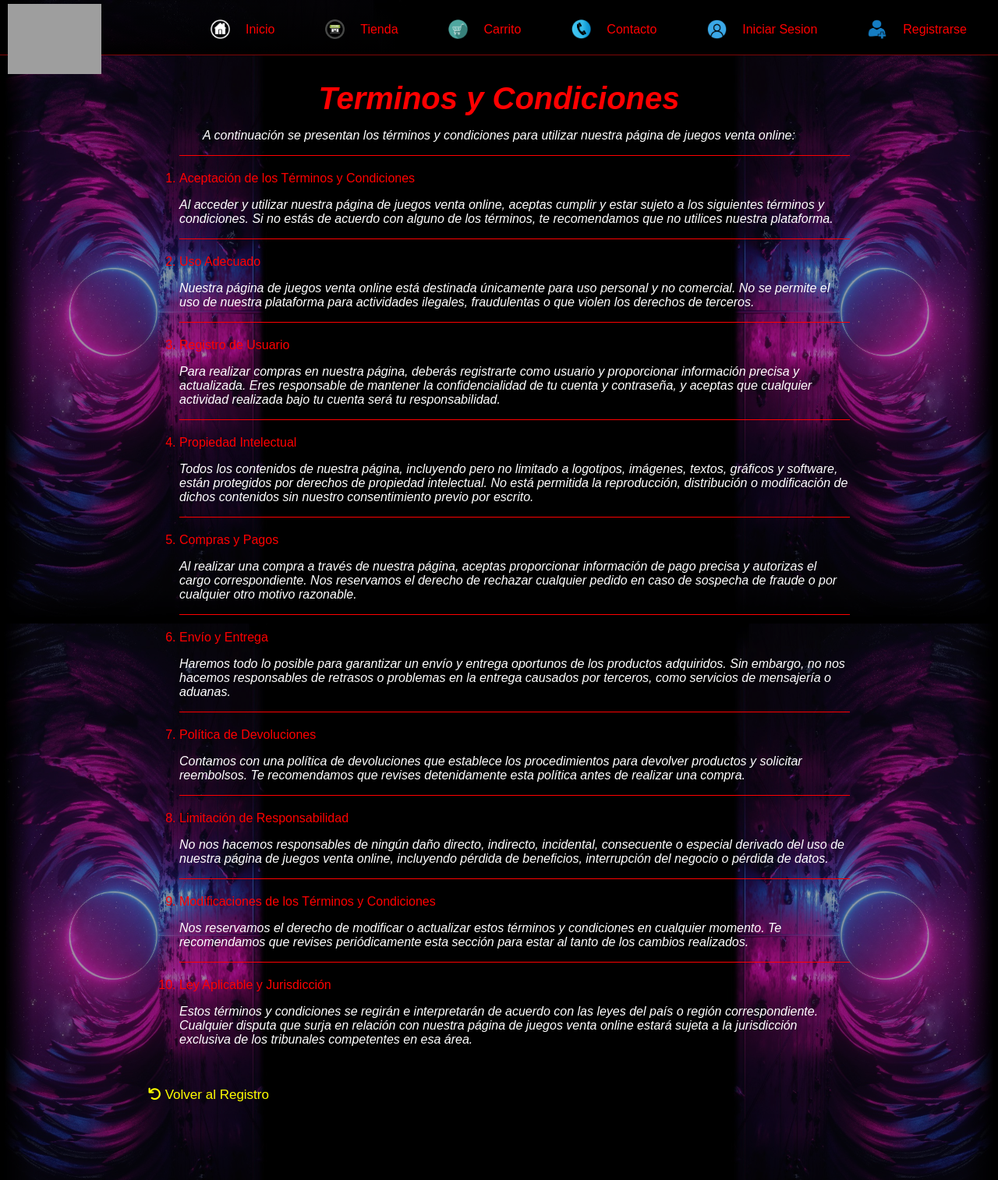
After one commit to LucasJS28/PishiGames, a PHP site: page /terminosycondiciones.php in a window 1280 px wide. The commit adds this page. Shown: the whole page at 78% size. Run offline with PHP 8.4, Linux system fonts and the light colour scheme; grey boxes are pictures that could not be loaded.

Commit message:
Arreglando css ajustando iconos y añadiendo terminos

```diff
--- a/conexiones/Conexion.php
+++ b/conexiones/Conexion.php
@@ -71,6 +71,7 @@ class Conexion extends PDO
         return $consulta->rowCount() > 0;
     }
 
+    //Esta funcion Elimina en base al correo usuario para el panelAdministrador
     public function eliminarUsuario($correoUsuario)
     {
     $sql = "DELETE FROM usuarios WHERE correoUsuario = :correoUsuario";
--- a/estilos/style.css
+++ b/estilos/style.css
@@ -452,6 +452,31 @@ label {
   font-style: italic;
 }
 
+/* Estilos Pagina terminos y Condiciones */
+
+.terminos-contenedor{
+  width: 900px;
+  margin: 0 auto;
+}
+
+.terminos-contenedor li{
+  color: red;
+  border-top: 1px solid red;
+  padding-top: 20px;
+}
+
+.terminos-contenedor p{
+  font-style: italic;
+}
+
+#volver-registro{
+  padding-bottom: 100px;
+  font-size: 17px;
+  color: yellow;
+  margin: 0 auto;
+
+}
+
 @keyframes aparecer {
   0% {
     opacity: 0;
--- a/nav.php
+++ b/nav.php
@@ -13,7 +13,7 @@ $idUsuario = isset($_SESSION['idUsuario']) ? $_SESSION['idUsuario'] : null;
 
 <body>
     <nav>
-        <a href="tienda.php"><img src="iconos/iconpishi" alt=""></a>
+        <a href="bienvenida.php"><img src="iconos/iconpishi" alt=""></a>
         <ul class="lista">
             <li><img class="icono" src="iconos/logoinicio.png" alt=""> <a href="bienvenida.php">Inicio</a></li>
             <li><img class="icono" src="iconos/logotienda.png" alt=""> <a href="tienda.php">Tienda</a></li>
--- a/registroUsuarios.php
+++ b/registroUsuarios.php
@@ -39,7 +39,7 @@ if ($_POST) {
             <input type="password" name="contrasena" id="contrasena" placeholder="Ingrese su contraseña:" required><br>
             <input type="password" id="repecontra" name="repecontra" placeholder="Repita su Contraseña:" required><br>
             <input type="checkbox" id="terminos" required>
-            <label for="terminos">Acepto los Términos y Condiciones</label><br>
+            <label for="terminos"><a href="terminosycondiciones.php">Acepto los Términos y Condiciones</a></label><br>
             <input type="submit" id="iniciar" value="Regístrate">
         </form>
     </section>
--- /dev/null
+++ b/terminosycondiciones.php
@@ -0,0 +1,44 @@
+<?php
+include 'nav.php';
+?>
+<!DOCTYPE html>
+<html lang="en">
+<head>
+    <meta charset="UTF-8">
+    <meta name="viewport" content="width=device-width, initial-scale=1.0">
+    <title>Terminos y Condiciones</title>
+    <link rel="stylesheet" href="estilos/style.css">
+    <link rel="stylesheet" href="https://cdnjs.cloudflare.com/ajax/libs/font-awesome/6.0.0-beta2/css/all.min.css">
+</head>
+<body>
+    <h2 id="titulo">Terminos y Condiciones</h2>
+    <div class="terminos-contenedor">
+        <p style="text-align: center;">A continuación se presentan los términos y condiciones para utilizar nuestra página de juegos venta online:</p>
+        <ol>
+            <li>Aceptación de los Términos y Condiciones</li>
+            <p>Al acceder y utilizar nuestra página de juegos venta online, aceptas cumplir y estar sujeto a los siguientes términos y condiciones. Si no estás de acuerdo con alguno de los términos, te recomendamos que no utilices nuestra plataforma.</p>
+            <li>Uso Adecuado</li>
+            <p>Nuestra página de juegos venta online está destinada únicamente para uso personal y no comercial. No se permite el uso de nuestra plataforma para actividades ilegales, fraudulentas o que violen los derechos de terceros.</p>
+            <li>Registro de Usuario</li>
+            <p>Para realizar compras en nuestra página, deberás registrarte como usuario y proporcionar información precisa y actualizada. Eres responsable de mantener la confidencialidad de tu cuenta y contraseña, y aceptas que cualquier actividad realizada bajo tu cuenta será tu responsabilidad.</p>
+            <li>Propiedad Intelectual</li>
+            <p>Todos los contenidos de nuestra página, incluyendo pero no limitado a logotipos, imágenes, textos, gráficos y software, están protegidos por derechos de propiedad intelectual. No está permitida la reproducción, distribución o modificación de dichos contenidos sin nuestro consentimiento previo por escrito.</p>
+            <li>Compras y Pagos</li>
+            <p>Al realizar una compra a través de nuestra página, aceptas proporcionar información de pago precisa y autorizas el cargo correspondiente. Nos reservamos el derecho de rechazar cualquier pedido en caso de sospecha de fraude o por cualquier otro motivo razonable.</p>
+            <li>Envío y Entrega</li>
+            <p>Haremos todo lo posible para garantizar un envío y entrega oportunos de los productos adquiridos. Sin embargo, no nos hacemos responsables de retrasos o problemas en la entrega causados por terceros, como servicios de mensajería o aduanas.</p>
+            <li>Política de Devoluciones</li>
+            <p>Contamos con una política de devoluciones que establece los procedimientos para devolver productos y solicitar reembolsos. Te recomendamos que revises detenidamente esta política antes de realizar una compra.</p>
+            <li>Limitación de Responsabilidad</li>
+            <p>No nos hacemos responsables de ningún daño directo, indirecto, incidental, consecuente o especial derivado del uso de nuestra página de juegos venta online, incluyendo pérdida de beneficios, interrupción del negocio o pérdida de datos.</p>
+            <li>Modificaciones de los Términos y Condiciones</li>
+            <p>Nos reservamos el derecho de modificar o actualizar estos términos y condiciones en cualquier momento. Te recomendamos que revises periódicamente esta sección para estar al tanto de los cambios realizados.</p>
+            <li>Ley Aplicable y Jurisdicción</li>
+            <p>Estos términos y condiciones se regirán e interpretarán de acuerdo con las leyes del país o región correspondiente. Cualquier disputa que surja en relación con nuestra página de juegos venta online estará sujeta a la jurisdicción exclusiva de los tribunales competentes en esa área.</p>
+        </ol>
+        <br>
+        <br>
+        <a href="registroUsuarios.php" id="volver-registro"> <i class="fas fa-undo"></i> Volver al Registro</a>
+    </div>
+</body>
+</html>
```
Also changed, not shown: administracion/navAdministracion.php (+16 -14 lines), estilos/stylesAdm.css (+11 -0 lines).
